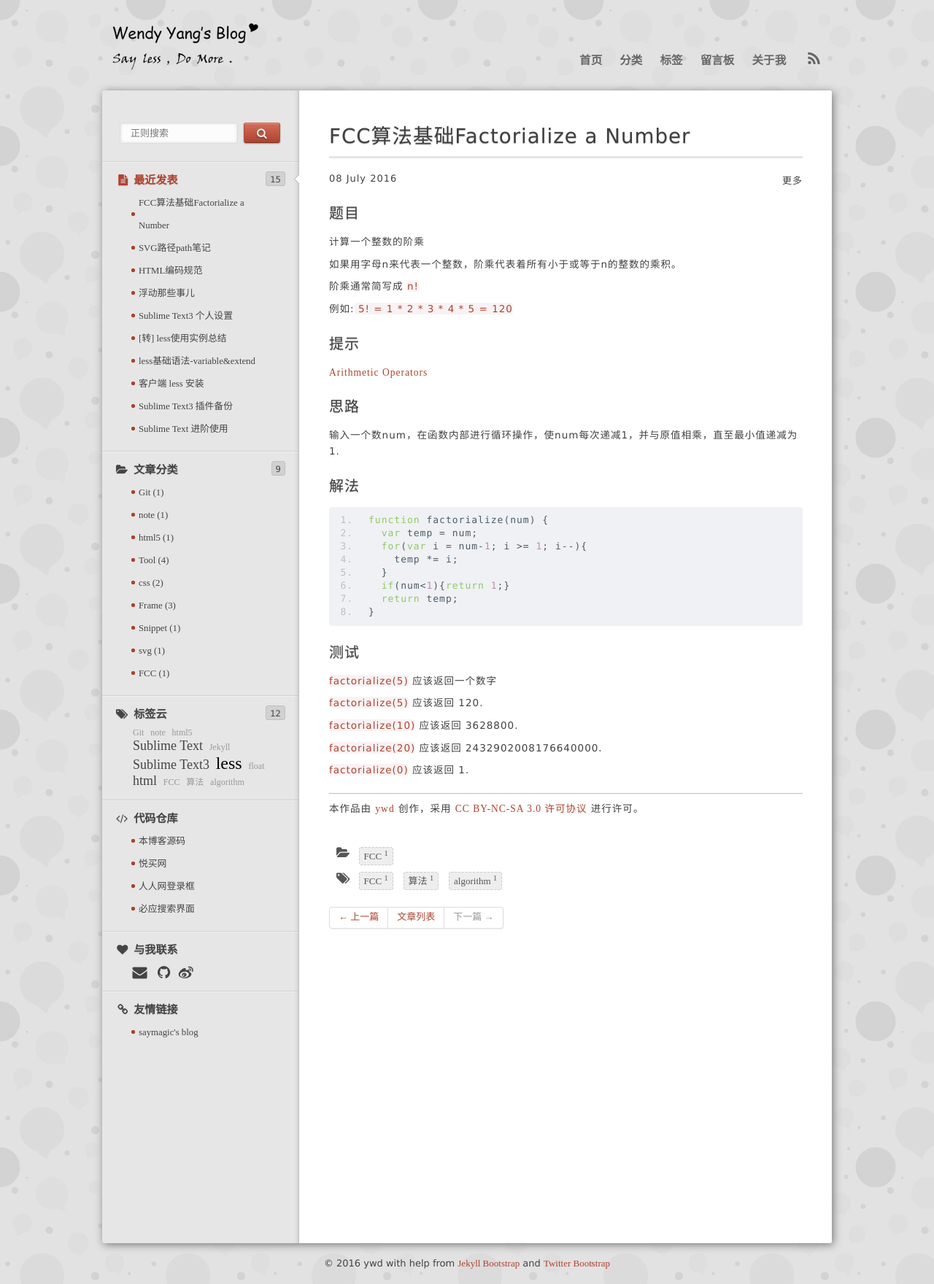
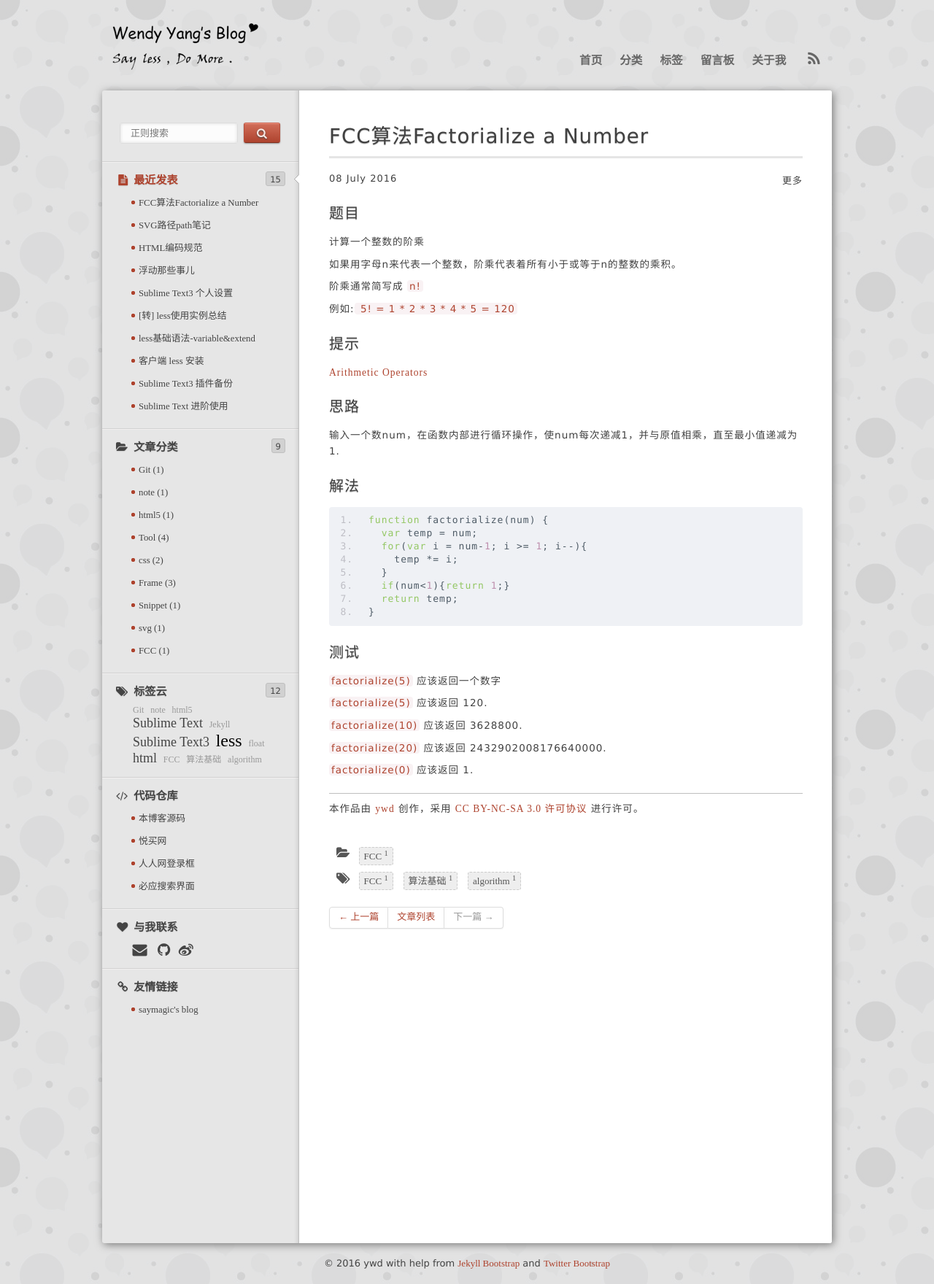
Before and after one commit to wendyppy/0-0-9.github.io, a Jekyll site: the page built from _posts/2016-07-08-fcc-algor-Factorialize-a-Number.md, in a window 1280 px wide. Shown: the whole page at 73% size. Built offline with Jekyll 4.4.1, drawn with Linux system fonts in a browser that asks for light colours; nearby versions of some CDN libraries; library files that are not in the unit come from our copies; Markdown is read by kramdown in place of the engine named in the settings; comment, search, counter and statistics services are not loaded.

```diff
--- a/_posts/2016-07-08-fcc-algor-Factorialize-a-Number.md
+++ b/_posts/2016-07-08-fcc-algor-Factorialize-a-Number.md
@@ -1,10 +1,10 @@
 ---
 layout: post
-title: "FCC算法基础Factorialize a Number"
+title: "FCC算法Factorialize a Number"
 keywords: ["FCC ","算法"]
 description: "FCC算法题"
 category: "FCC"
-tags: ["FCC","算法","algorithm"]
+tags: ["FCC","算法基础","algorithm"]
 ---
 {% include JB/setup %}
 
```
Also changed, not shown: assets/themes/twitter/css/style.min.css.
